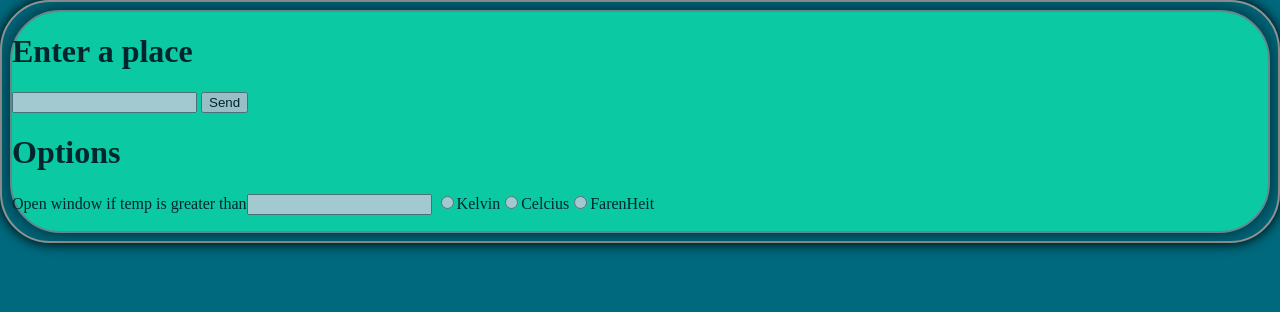
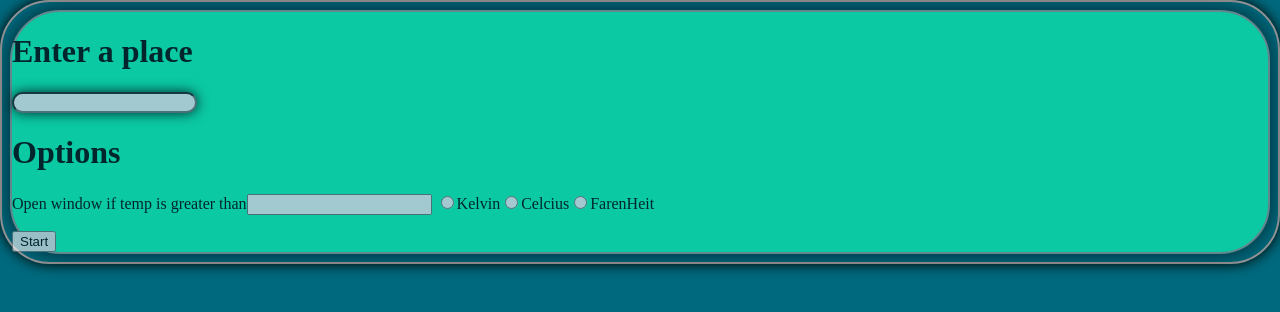
Before and after one commit to tomosfearn/YRSWeather, a Flask app: page / in a window 1280 px wide. Shown: the top 312 px of the page. Run offline with Flask 2, Linux system fonts and the light colour scheme.

Commit message:
Edited CSS

```diff
--- a/templates/my-form.html
+++ b/templates/my-form.html
@@ -39,6 +39,16 @@ filter: alpha(opacity = 64);
 
 }
 
+.textBOX{
+-moz-border-radius: 50px;
+-webkit-border-radius: 50px;
+border-radius: 50px;
+/*IE 7 AND 8 DO NOT SUPPORT BORDER RADIUS*/
+-moz-box-shadow: 0px 0px 13px #000000;
+-webkit-box-shadow: 0px 0px 13px #000000;
+box-shadow: 0px 0px 13px #000000;
+/*IE 7 AND 8 DO NOT SUPPORT BLUR PROPERTY OF SHADOWS*/
+}
 </style>
 
 
@@ -47,9 +57,9 @@ filter: alpha(opacity = 64);
     <h1>Enter a place</h1>
     <form action="." method="POST">
         <input type="text" name="text" class="textBOX">
-        <input type="submit" name="my-form" value="Send">
     <h1>Options</h1>
-	<p>Open window if temp is greater than<input type="textbox" name="open" class="TextBOX"></input> <input type="radio" name="scale" value="kelvin">Kelvin</input><input type="radio" name="scale" value="celcius">Celcius</input><input type="radio" name="scale" value="fah">FarenHeit</input></p>
+	<p>Open window if temp is greater than<input type="textBOX" name="open" class="TextBOX"></input> <input type="radio" name="scale" value="kelvin">Kelvin</input><input type="radio" name="scale" value="celcius">Celcius</input><input type="radio" name="scale" value="fah">FarenHeit</input></p>
+    <input type="submit" name="my-form" value="Start">
     </form>
 </body>
 </html>
```
